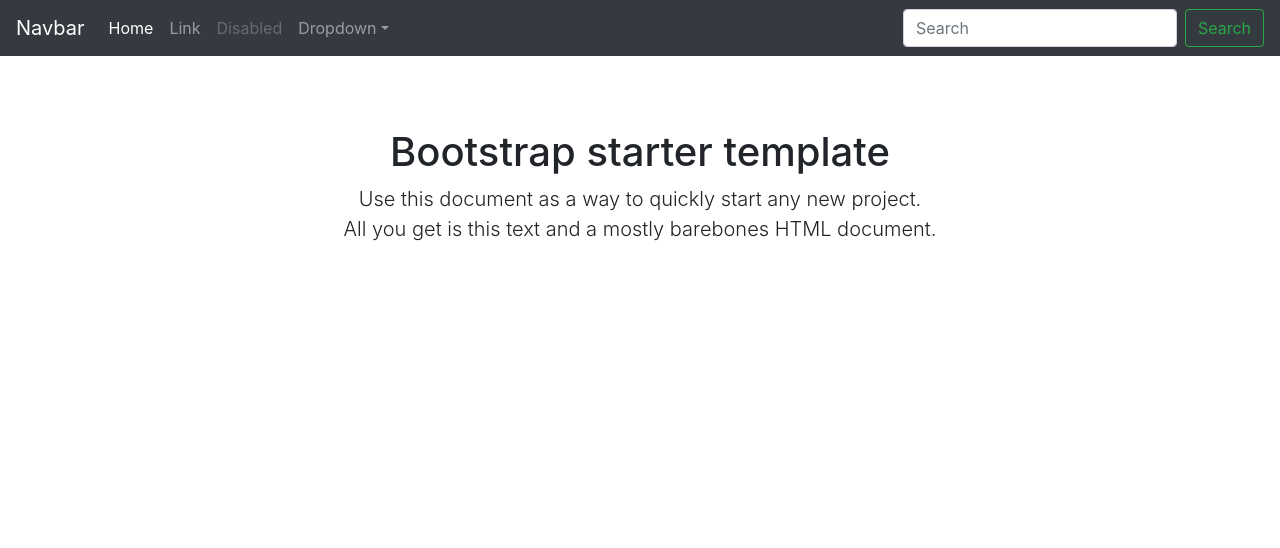
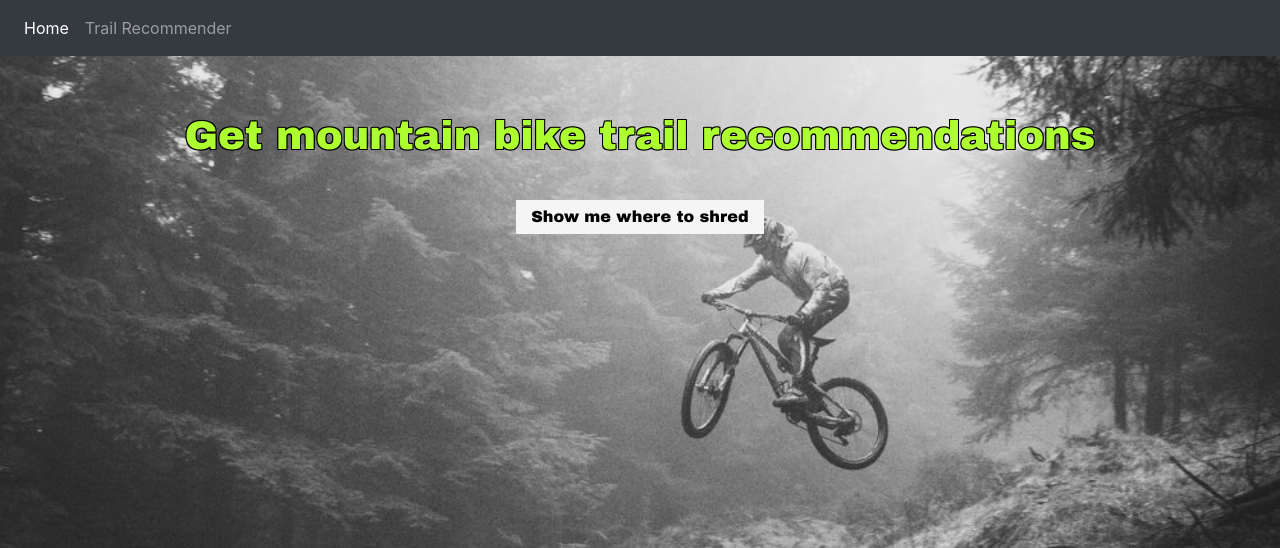
Before and after one commit to Laura-Kimble/mtb-trails, a Flask app: page / in a window 1280 px wide. Shown: the top 548 px of the page. Run offline with Flask 2, Linux system fonts and the light colour scheme; parts of the project's set-up code (start-up, migrations or seed data) failed here and were passed over; some libraries are stand-ins or nearby versions.

Commit message:
web app work

```diff
--- a/web_app/app.py
+++ b/web_app/app.py
@@ -1,22 +1,24 @@
 from flask import Flask, render_template, request, jsonify
+import pandas as pd
 import joblib
 import sys
 sys.path.insert(1, '../src')
-import item_recommender as ir
-import importlib
-importlib.reload(ir)
+# import item_recommender as ir
+# import importlib
+# importlib.reload(ir)
 
 app = Flask(__name__)
 
 recommender = joblib.load('../models/trail_recommender.joblib')
+df = pd.read_pickle('../data/co_trails_df')
 
 @app.route('/', methods=['GET'])
 def index():
     return render_template('index.html')
 
-# @app.route('/inputs', methods=['GET'])
-# def inputs():
-#     return render_template('inputs.html')
+@app.route('/inputs', methods=['GET'])
+def inputs():
+    return render_template('inputs.html', df=df)
 
 # @app.route('/recommendations', methods=['POST'])
 # def recommendations():
@@ -27,4 +29,4 @@
 
 
 if __name__ == '__main__':
-    app.run(host='0.0.0.0', debug=True)
+    app.run(host='0.0.0.0', port=8080, threaded=True, debug=True)
--- a/web_app/static/css/starter-template.css
+++ b/web_app/static/css/starter-template.css
@@ -1,7 +1,55 @@
 body {
   padding-top: 5rem;
 }
-.starter-template {
-  padding: 3rem 1.5rem;
+
+main {
+  color: greenyellow;
+  /* text-shadow: -1px -1px 0 black, 1px -1px 0 black, -1px 1px 0 black, 1px 1px 0 black; */
+  font-family: "Arial Black", Gadget, sans-serif;
+}
+
+.main-header {
+  color: greenyellow;
+  text-shadow: -1px -1px 0 black, 1px -1px 0 black, -1px 1px 0 black, 1px 1px 0 black;
+  font-family: "Arial Black", Gadget, sans-serif;
+  padding: 2rem 1.5rem;
   text-align: center;
 }
+
+.page-header {
+  color: greenyellow;
+  text-shadow: -1px -1px 0 black, 1px -1px 0 black, -1px 1px 0 black, 1px 1px 0 black;
+  font-family: Arial, Helvetica, sans-serif;
+  text-align: center;
+}
+
+.select-label {
+  color: black;
+  /* text-shadow: -1px -1px 0 black, 1px -1px 0 black, -1px 1px 0 black, 1px 1px 0 black; */
+  font-family: Arial, Helvetica, sans-serif;
+  /* text-align: left; */
+  padding: 0.5rem 1.5rem;
+  font-size: 18px;
+}
+
+.picker {
+  text-align: left;
+  padding: 5px 15px;
+  font-family: Arial, Helvetica, sans-serif;
+  font-size: 18px;
+}
+
+.button {
+  background-color: whitesmoke;
+  border: none;
+  color: black;
+  padding: 5px 15px;
+  text-align: center;
+  font-size: 16px;
+  cursor: pointer;
+}
+
+.starter-template {
+  padding: 2rem 1.5rem;
+  text-align: center;
+}
--- a/web_app/templates/index.html
+++ b/web_app/templates/index.html
@@ -7,7 +7,7 @@
     <meta name="author" content="">
     <link rel="icon" href="../static/images/mtb.ico">
 
-    <title>Starter Template for Bootstrap</title>
+    <title>Mountain Bike Trail Recommender</title>
 
     <!-- Bootstrap core CSS -->
     <link href="../static/css/bootstrap.min.css" rel="stylesheet">
@@ -16,48 +16,36 @@
     <link href="../static/css/starter-template.css" rel="stylesheet">
   </head>
 
-  <body>
+  <body style="background-image: url('../static/images/bw_pic.jpg');
+  background-repeat: no-repeat; background-size: cover;width:100%;">
 
     <nav class="navbar navbar-expand-md navbar-dark bg-dark fixed-top">
-      <a class="navbar-brand" href="#">Navbar</a>
-      <button class="navbar-toggler" type="button" data-toggle="collapse" data-target="#navbarsExampleDefault" aria-controls="navbarsExampleDefault" aria-expanded="false" aria-label="Toggle navigation">
-        <span class="navbar-toggler-icon"></span>
-      </button>
-
       <div class="collapse navbar-collapse" id="navbarsExampleDefault">
         <ul class="navbar-nav mr-auto">
           <li class="nav-item active">
-            <a class="nav-link" href="#">Home <span class="sr-only">(current)</span></a>
+            <a class="nav-link" href="/">Home<span class="sr-only">(current)</span></a>
           </li>
           <li class="nav-item">
-            <a class="nav-link" href="#">Link</a>
-          </li>
-          <li class="nav-item">
-            <a class="nav-link disabled" href="#">Disabled</a>
-          </li>
-          <li class="nav-item dropdown">
-            <a class="nav-link dropdown-toggle" href="http://example.com" id="dropdown01" data-toggle="dropdown" aria-haspopup="true" aria-expanded="false">Dropdown</a>
-            <div class="dropdown-menu" aria-labelledby="dropdown01">
-              <a class="dropdown-item" href="#">Action</a>
-              <a class="dropdown-item" href="#">Another action</a>
-              <a class="dropdown-item" href="#">Something else here</a>
-            </div>
+            <a class="nav-link" href="/inputs">Trail Recommender</a>
           </li>
         </ul>
-        <form class="form-inline my-2 my-lg-0">
-          <input class="form-control mr-sm-2" type="text" placeholder="Search" aria-label="Search">
-          <button class="btn btn-outline-success my-2 my-sm-0" type="submit">Search</button>
-        </form>
       </div>
     </nav>
 
     <main role="main" class="container">
+            <div class="main-header">
+                <h1>Get mountain bike trail recommendations</h1>
+                <!-- <p class="lead">Click the button below to get started</p> -->
+            </div>
 
-      <div class="starter-template">
-        <h1>Bootstrap starter template</h1>
-        <p class="lead">Use this document as a way to quickly start any new project.<br> All you get is this text and a mostly barebones HTML document.</p>
-      </div>
+            <div style="text-align: center">
+              <form action="/inputs" method='GET' >
+                <button class="button" type="submit">Show me where to shred</button>
+              </form>
+            </div>
 
+            <div class="view" >
+            </div>
     </main><!-- /.container -->
 
     <!-- Bootstrap core JavaScript
```
Also changed, not shown: web_app/templates/inputs.html (+72 -0 lines), web_app/static/images/background.jpg (added), web_app/static/images/bw_pic.jpg (added), web_app/static/images/mtb_pic.jpg (added).
